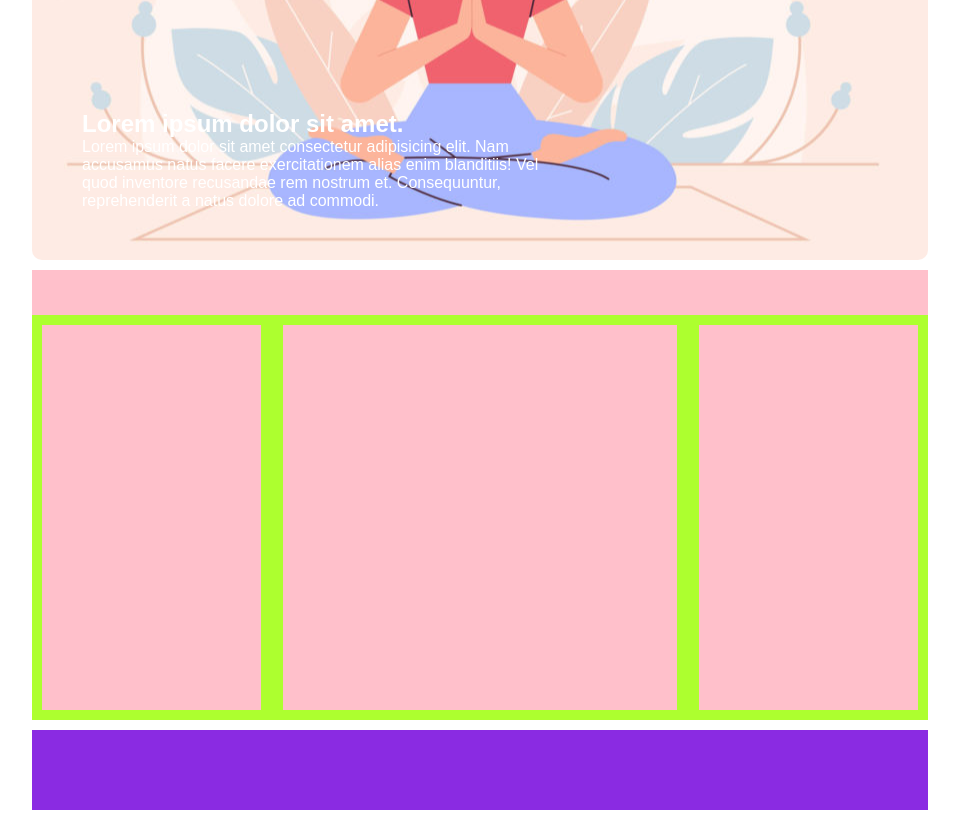
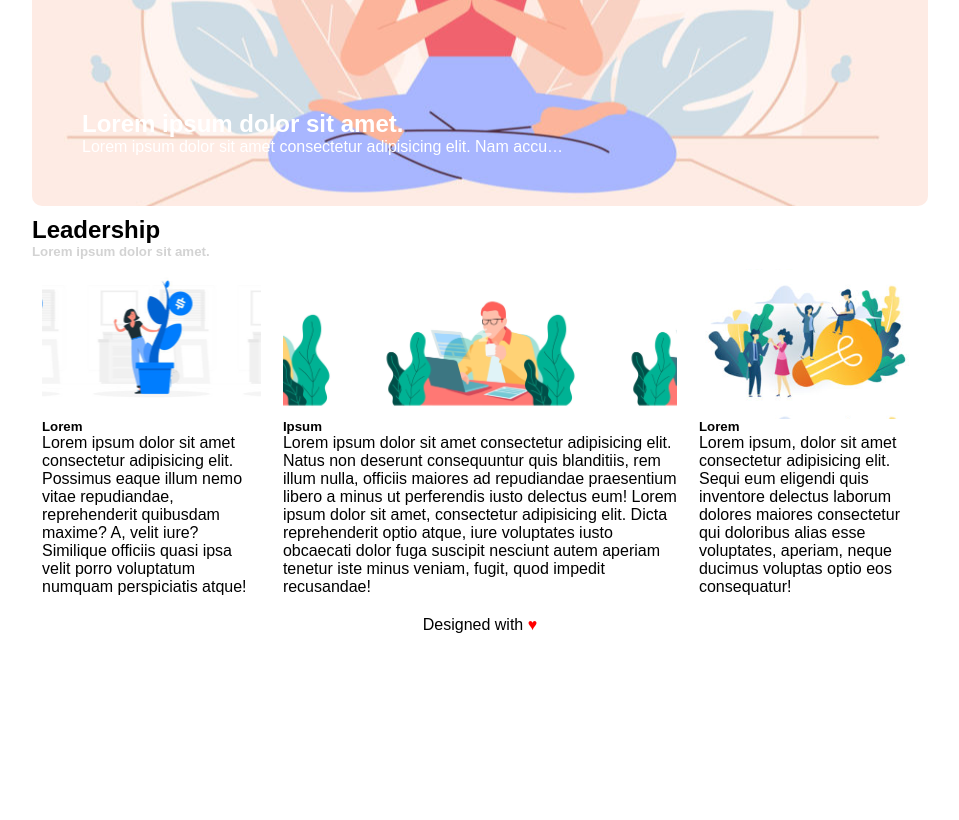
Before and after one commit to malexC137/htmlcss-wp, a plain HTML site: page index.html in a window 1280 px wide. Shown: the part 420-1240 px from the top of the page, without its empty margins (160-1119 px from the left). After the commit the page ends 1126 px from the top, so only its background shows below. Drawn offline with Linux system fonts and the light colour scheme.

Commit message:
Terminato

```diff
--- a/index.html
+++ b/index.html
@@ -44,17 +44,34 @@
             <p>Lorem ipsum dolor sit amet consectetur adipisicing elit. Nam accusamus natus facere exercitationem alias enim blanditiis! Vel quod inventore recusandae rem nostrum et. Consequuntur, reprehenderit a natus dolore ad commodi.</p>
         </section>
         <section id="main-bottom">
-            <h1></h1>
+            <h1>Leadership</h1>
+            <h5>Lorem ipsum dolor sit amet.</h5>
             <div class="clearfix">
-                <aside></aside>
-                <article></article>
-                <aside></aside>
+                <aside>
+                    <div class="main-img"></div>
+                    <h5>Lorem</h5>
+                    <p>Lorem ipsum dolor sit amet consectetur adipisicing elit. Possimus eaque illum nemo vitae repudiandae, reprehenderit quibusdam maxime? A, velit iure? Similique officiis quasi ipsa velit porro voluptatum numquam perspiciatis atque!</p>
+                </aside>
+                <article>
+                    <div class="main-img"></div>
+                    <h5>Ipsum</h5>
+                    <p>Lorem ipsum dolor sit amet consectetur adipisicing elit. Natus non deserunt consequuntur quis blanditiis, rem illum nulla, officiis maiores ad repudiandae praesentium libero a minus ut perferendis iusto delectus eum!
+                        Lorem ipsum dolor sit amet, consectetur adipisicing elit. Dicta reprehenderit optio atque, iure voluptates iusto obcaecati dolor fuga suscipit nesciunt autem aperiam tenetur iste minus veniam, fugit, quod impedit recusandae!
+                    </p>
+                </article>
+                <aside>
+                    <div class="main-img"></div>
+                    <h5>Lorem</h5>
+                    <p>Lorem ipsum, dolor sit amet consectetur adipisicing elit. Sequi eum eligendi quis inventore delectus laborum dolores maiores consectetur qui doloribus alias esse voluptates, aperiam, neque ducimus voluptas optio eos consequatur!</p>
+                </aside>
             </div>
 
         </section>
     </main>
     <!-- Fondo della pagina -->
-    <footer></footer>
+    <footer>
+        Designed with <span>&hearts;</span>
+    </footer>
 
 </body>
 </html>
--- a/style.css
+++ b/style.css
@@ -36,18 +36,29 @@ header {
 
 }
 
+#main-top p {
+    white-space: nowrap;
+    overflow: hidden;
+    text-overflow: ellipsis;
+}
+
 #main-bottom {
-    height: 450px;
-    background-color: greenyellow;
+    /*height: 450px;*/
+    background-color: white;
 }
 
 #main-bottom > h1,
 #main-bottom > div > * {
-    background-color: pink;
+    background-color:white;
 }
 
 #main-bottom > h1 {
-    height: 10%;
+    height: 5%;
+}
+
+#main-bottom > h5 {
+    height: 5%;
+    color: lightgray;
 }
 
 #main-bottom > div {
@@ -82,7 +93,8 @@ header {
 
 footer {
     height: 80px;
-    background-color: blueviolet;
+    background-color: white;
+    text-align: center;
 }
 
 #logo-image {
@@ -112,3 +124,31 @@ header nav a {
     height: 50px;
     margin-top: 20px;
 }
+
+article > img,
+aside > img {
+    width: 100%;
+}
+
+footer span {
+    color: red;
+}
+
+.main-img {
+    height: 150px;
+    border-radius: 10px;
+    background-position: center;
+    background-size: contain;
+}
+
+#main-bottom .clearfix :nth-child(1) > .main-img {
+    background-image: url(img/img-1.jpg);
+}
+
+#main-bottom  .clearfix :nth-child(2) > .main-img {
+    background-image: url(img/banner-2.jpg);
+}
+
+#main-bottom .clearfix :nth-child(3) > .main-img {
+    background-image: url(img/img-3.jpg);
+}
```
